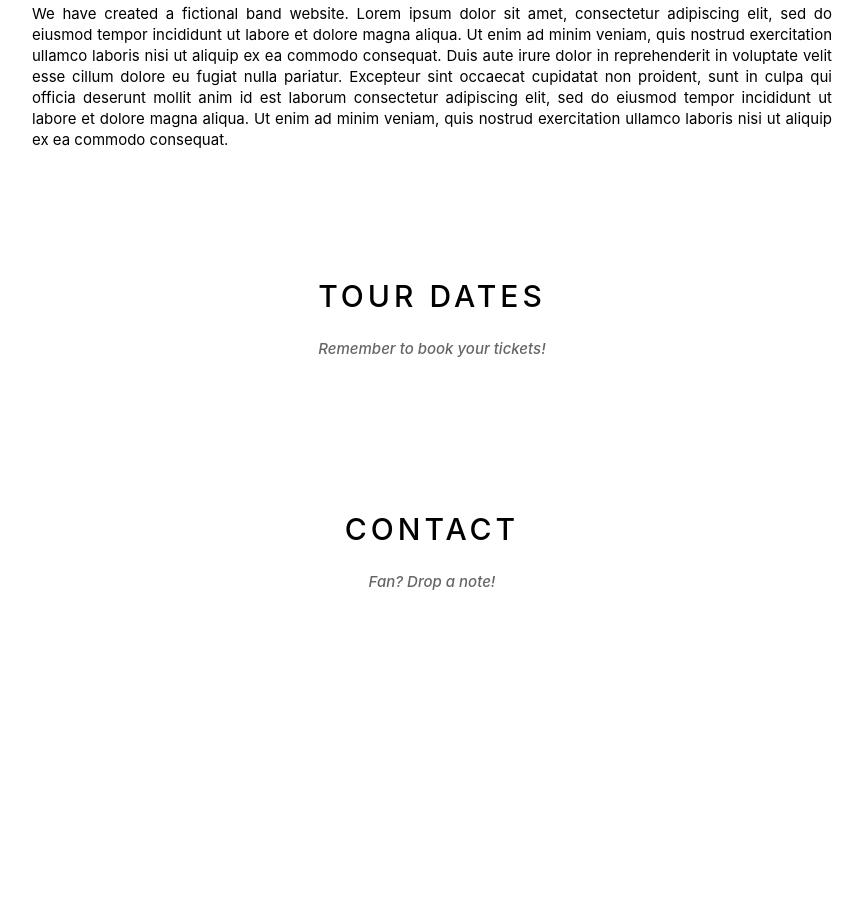
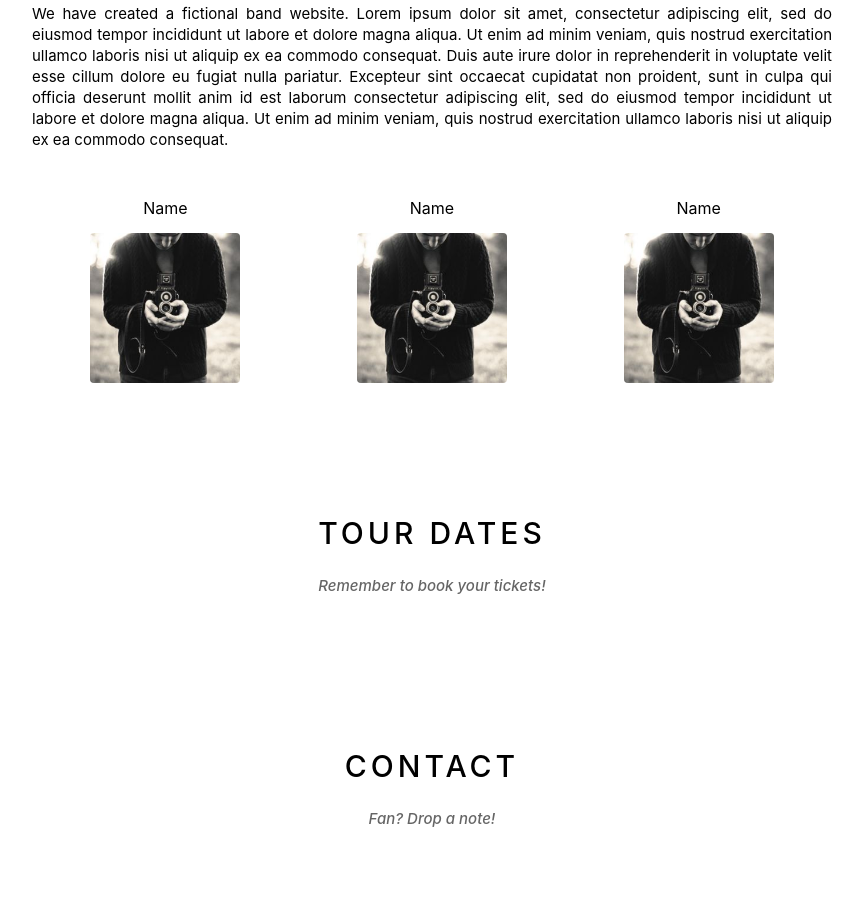
Before and after one commit to duy-tinhh/w3band, a plain HTML site: page index.html in a window 1280 px wide. Shown: the part 852-1769 px from the top of the page, without its empty margins (208-1071 px from the left). Before the commit the page ends 1532 px from the top, so only its background shows below. Drawn offline with nearby package versions, Linux system fonts and the light colour scheme.

Commit message:
Team section CSS

```diff
--- a/assets/css/style.css
+++ b/assets/css/style.css
@@ -15,6 +15,9 @@ html {
     4.Kiểu dáng ( kiểu chữ, hình tròn, hình vuông....)
 */
 
+.clear {
+    clear: both;
+}
 
 
 #header {
@@ -181,6 +184,30 @@ html {
     text-align: justify;
     line-height: 1.4;
 }
+
+#content .member-list {
+    margin-top: 48px;
+    width: 100%;
+    /* overflow: hidden; */
+    /* margin-bottom: 46px; */
+}
+
+#content .member-item {
+    float: left;
+    width: calc(100%/3);
+    text-align: center;
+}
+
+#content .member-name {
+
+}
+
+#content .member-img {
+    margin-top: 15px;
+    width: 150px;
+    border-radius: 4px;
+}
+
 #footer {
 
 }
--- a/index.html
+++ b/index.html
@@ -52,7 +52,25 @@
                 ullamco laboris nisi ut aliquip ex ea commodo consequat. Duis aute irure dolor in reprehenderit in voluptate velit esse cillum dolore eu fugiat nulla pariatur. Excepteur sint occaecat cupidatat non proident, sunt in culpa qui officia deserunt mollit anim id est laborum consectetur adipiscing elit, sed do eiusmod tempor incididunt ut labore et dolore magna aliqua.
                 Ut enim ad minim veniam, quis nostrud exercitation ullamco laboris nisi ut aliquip ex ea commodo consequat.</p>
 
+                <div class="member-list">
+                    <div class="member-item">
+                        <p class="member-name">Name</p>
+                        <img src="./assets/img/team/member1.jpg" alt="Name" class="member-img">
+                    </div>
+                    <div class="member-item">
+                        <p class="member-name">Name</p>
+                        <img src="./assets/img/team/member1.jpg" alt="Name" class="member-img">
+                    </div>
+                    <div class="member-item">
+                        <p class="member-name">Name</p>
+                        <img src="./assets/img/team/member1.jpg" alt="Name" class="member-img">
+                    </div>
+                    <div class="clear"></div>
+
+                </div>
             </div>
+
+
 
             <div class="content-section">
                 <h2 class="section-heading">TOUR DATES</h2>
```
Also changed, not shown: assets/img/team/member1.jpg (added).
